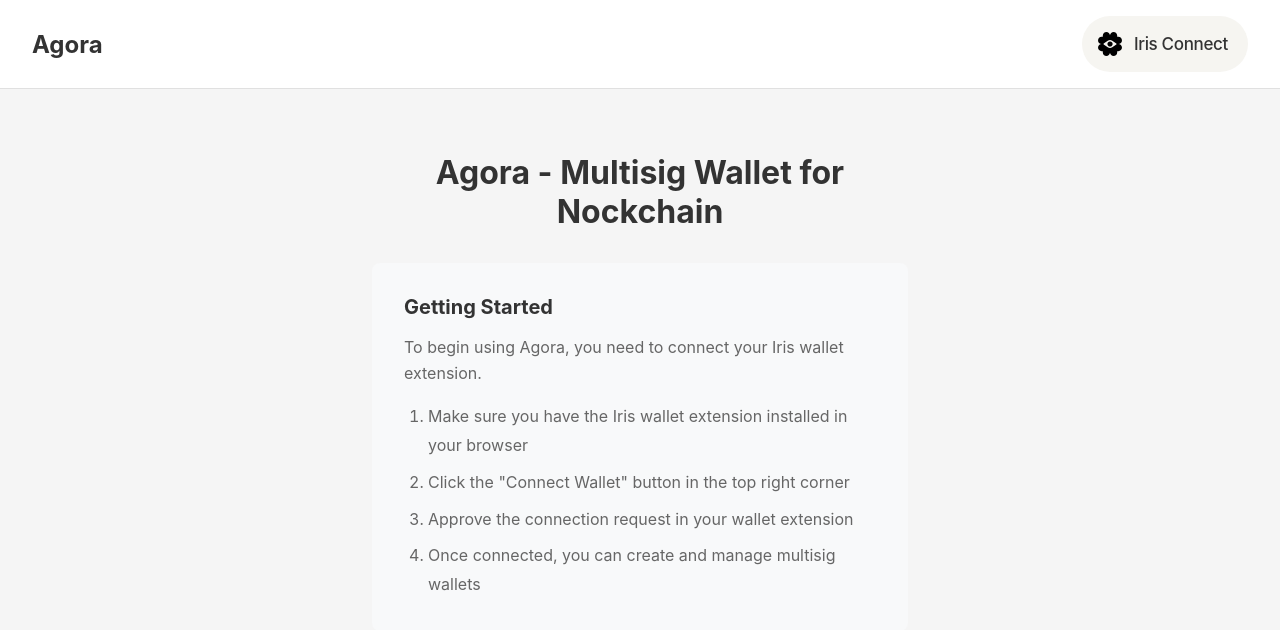
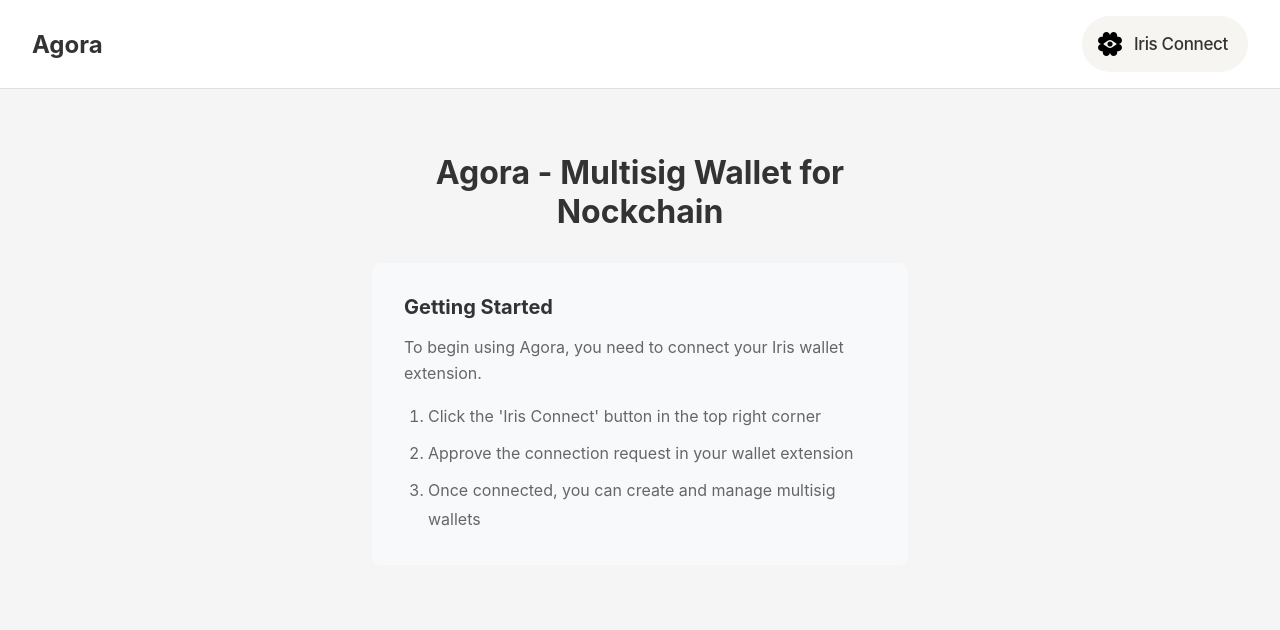
Before and after one commit to Gohlub/agora, a React (Vite) app in the folder client/: page / in a window 1280 px wide. Shown: the top 630 px of the page. Built offline with nearby package versions, Linux system fonts and the light colour scheme; no server answers.

Commit message:
Small tweak to wording

```diff
--- a/client/src/components/Home.tsx
+++ b/client/src/components/Home.tsx
@@ -23,8 +23,7 @@ export default function Home() {
           To begin using Agora, you need to connect your Iris wallet extension.
         </p>
         <ol style={{ marginLeft: '1.5rem', color: '#666', lineHeight: '1.8' }}>
-          <li style={{ marginBottom: '0.5rem' }}>Make sure you have the Iris wallet extension installed in your browser</li>
-          <li style={{ marginBottom: '0.5rem' }}>Click the "Connect Wallet" button in the top right corner</li>
+          <li style={{ marginBottom: '0.5rem' }}>Click the 'Iris Connect' button in the top right corner</li>
           <li style={{ marginBottom: '0.5rem' }}>Approve the connection request in your wallet extension</li>
           <li>Once connected, you can create and manage multisig wallets</li>
         </ol>
```
